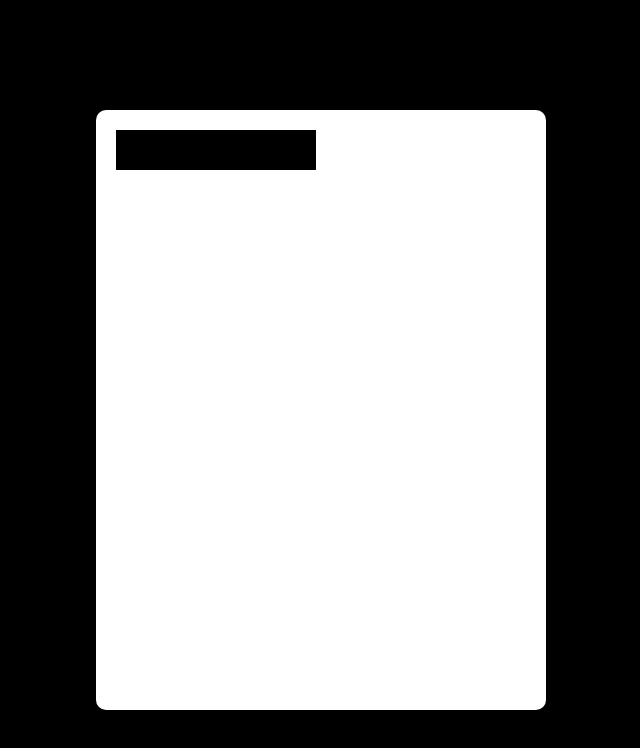
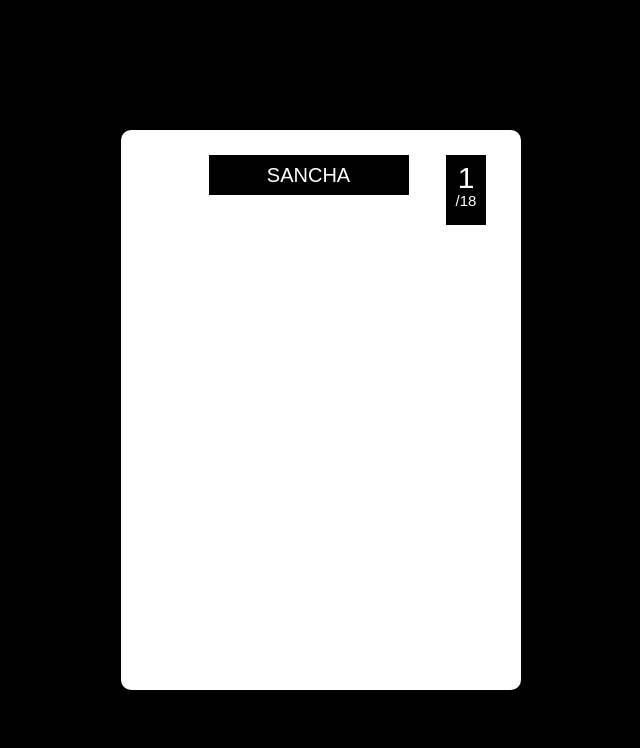
Before and after one commit to David-Kwech/David-Kwech.github.io, a plain HTML site: page CROMO_DESIGN/index.html in a window 1280 px wide. Shown: the whole page, without its empty margins (319-959 px from the left). Drawn offline with nearby package versions, Linux system fonts and the light colour scheme.

Commit message:
subida cromo

```diff
--- a/CROMO_DESIGN/index.html
+++ b/CROMO_DESIGN/index.html
@@ -22,8 +22,8 @@
 
     .fondo {
         background-color: white;
-        width: 450px;
-        height: 600px;
+        width: 400px;
+        height: 560px;
         padding: 20px;
         text-align: center;
         border: 10px;
@@ -35,8 +35,53 @@
         height: 40px;
         background-color: black;
         display: block;
-        place-content: center;
+        margin: auto auto;
+
+
+        text-align: center;
+        font-size: 20px;
+        color: white;
+        padding-top: 5px;
     }
+
+    .cabecera{
+        justify-content: space-between;
+        display: flex;
+        padding: 5px;
+    }
+
+    .referencia1{
+        width: 40px;
+        height: 40px;
+        background-color: black;
+        display: block;
+        margin-right: 10px;
+        margin-left: -25px;
+
+
+        text-align: center;
+        font-size: 30px;
+        color: white;
+
+    }
+
+    .referencia2{
+        width: 40px;
+        height: 40px;
+        background-color: black;
+        display: block;
+        margin-left: 305px;
+        margin-top: -15px;
+
+        text-align: center;
+        font-size: 15px;
+        color: white;
+        padding-top: 5px;
+    }
+
+
+
+
 
 </style>
 
@@ -44,7 +89,12 @@
 
     <div class="fondo">
 
-        <div class="nombre_carta"></div>
+        <div class="cabecera">
+            <div class="nombre_carta">SANCHA</div>
+            <div class="referencia1">1</div>
+        </div>
+
+        <div class="referencia2">/18</div>
 
     </div>
 
```
